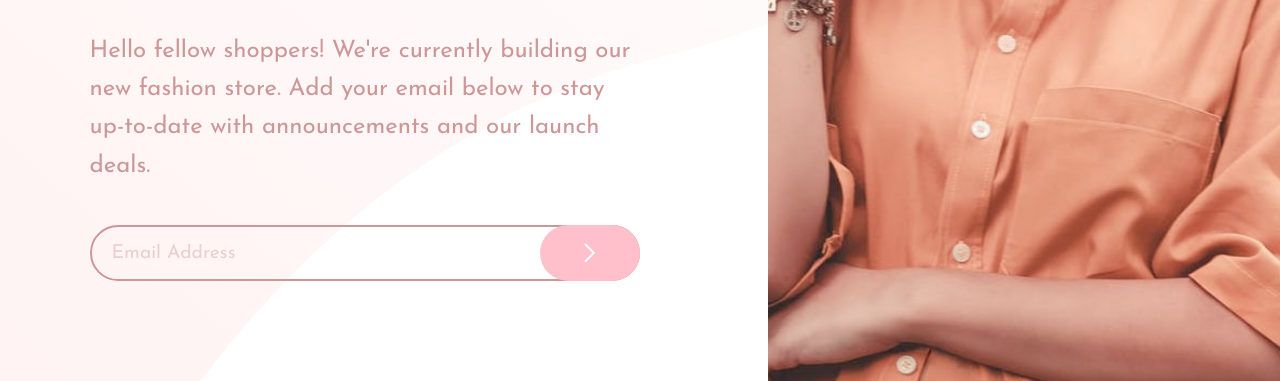
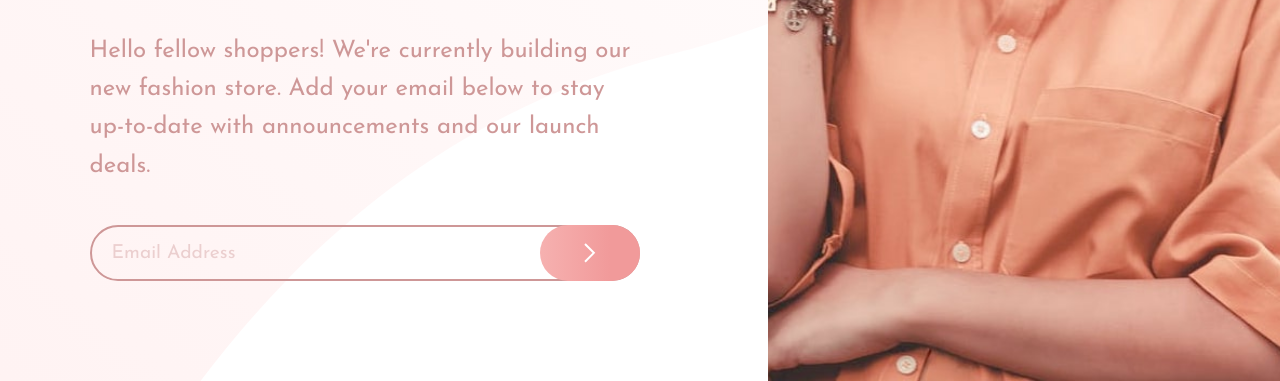
Before and after one commit to PiperAtDawn/base-apparel-coming-soon, a plain HTML site: page index.html in a window 1280 px wide. Shown: the part 484-865 px from the top of the page. Drawn offline with Linux system fonts and the light colour scheme.

Commit message:
Added gradient to button

```diff
--- a/styles/main.scss
+++ b/styles/main.scss
@@ -211,7 +211,7 @@ body {
                 justify-content: space-around;
                 border-radius: 40px;
                 border-style: none;
-                background-color: pink;
+                background: linear-gradient(90deg, rgba(246,177,176,1) 0%, rgba(241,154,154,1) 70%);
                 right: 10%;
                 bottom: 0;
 
```
Also changed, not shown: styles/main.css, 1 other file.
